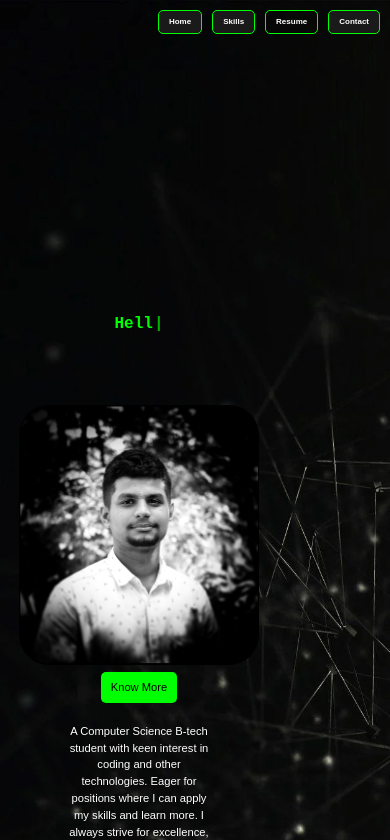
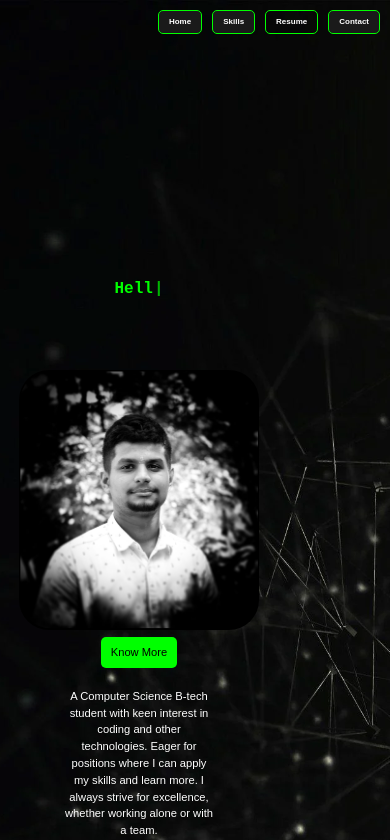
Before and after one commit to srirama2004/PortfolioFinal, a React (Create React App) app: page / in a window 390 px wide. Shown: the top 840 px of the page. Built offline with nearby package versions, Linux system fonts and the light colour scheme.

Commit message:
Update Welcome.css

```diff
--- a/src/components/Welcome.css
+++ b/src/components/Welcome.css
@@ -253,7 +253,7 @@ body {
     margin-top: 1px;
   }
   .welcome-container{
- margin-top: 60%;
+ margin-top: 40%;
   }
   .welcome-text {
     margin-top: 80%;
```
